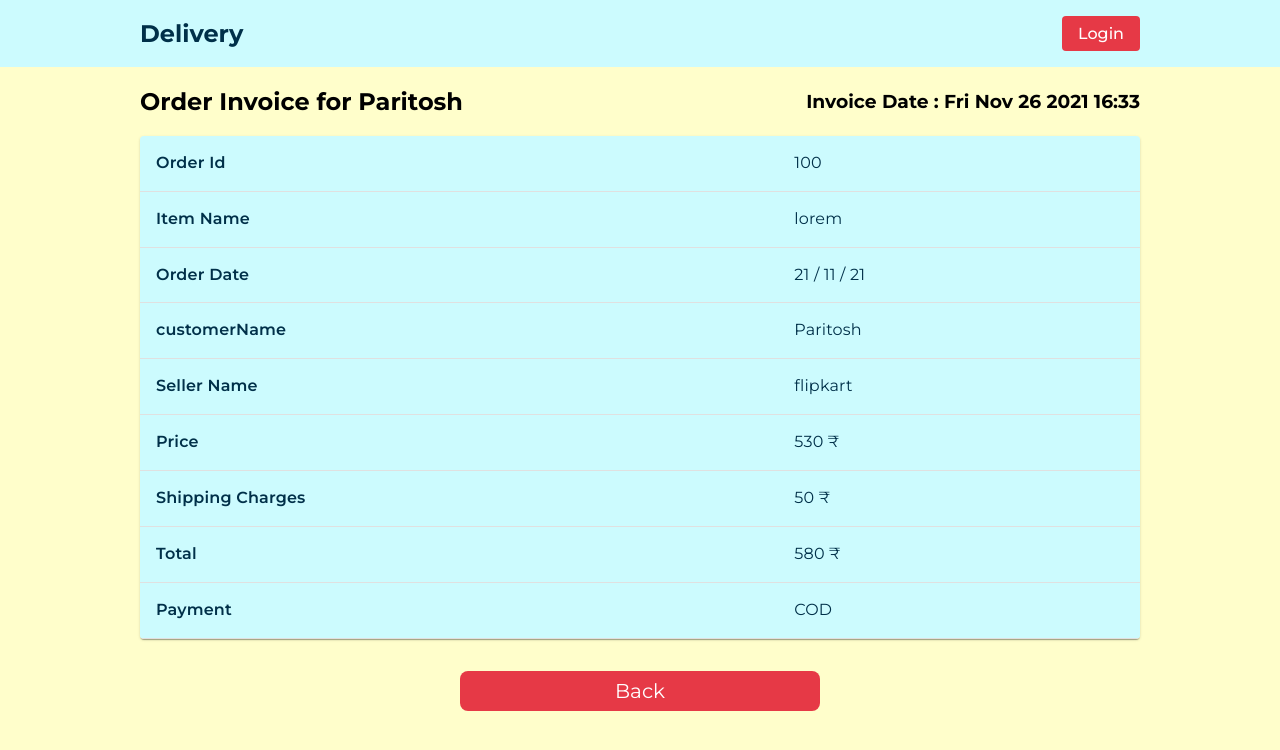
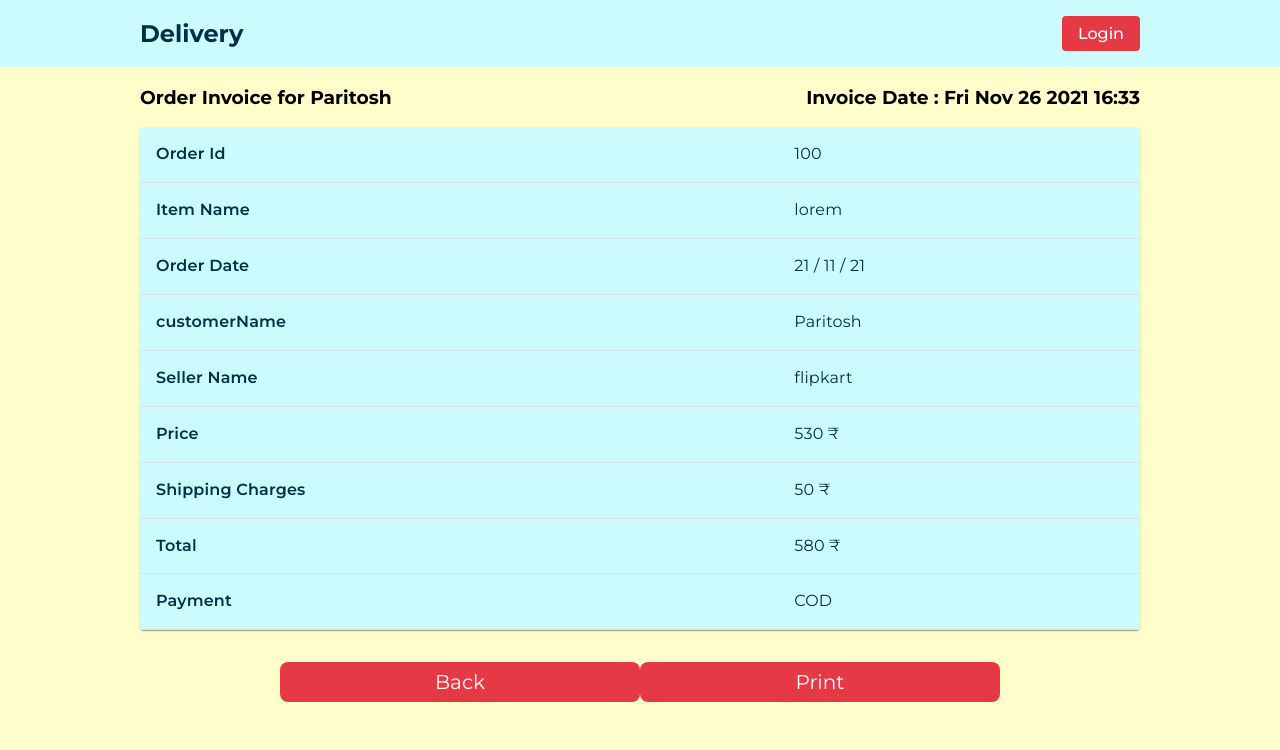
Before and after one commit to ZuberDunge/delivery-and-invoice, a React (Create React App) app: page /invoice/view/1 in a window 1280 px wide. Shown: the top 750 px of the page. Built offline with nearby package versions, Linux system fonts and the light colour scheme.

Commit message:
Add : print button

```diff
--- a/src/component/Invoice.js
+++ b/src/component/Invoice.js
@@ -18,7 +18,7 @@ function Invoice() {
     let currentDate = Date().toLocaleString().slice(0, 21);
     return (
         <div className="invoice-container"><div className="flex">
-            <h2>Order Invoice for {OrderDeatil.customerName} </h2>
+            <h3>Order Invoice for {OrderDeatil.customerName} </h3>
             <h3>Invoice Date : {currentDate} </h3>
         </div>
             <TableContainer component={Paper}>
@@ -77,8 +77,10 @@ function Invoice() {
                     </TableBody>
                 </Table>
             </TableContainer>
-            <button className="button" onClick={() => back("/")} >  Back </button>
-        </div>
+            <div className="flex-btns marg1tb"> <button className="button" onClick={() => back("/")} >  Back </button>
+                <button className="button" onClick={() => window.print()} >  Print </button>
+            </div>
+        </div >
     );
 }
 
```
Also changed, not shown: 1 other file (tests, documents, lock files or other folders).
